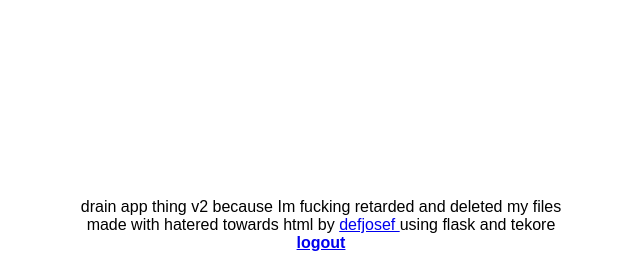
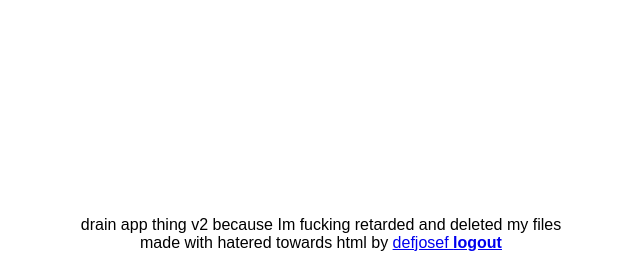
Before and after one commit to josefpython/doyoudrainenough, a Flask app: template templates/results.html in a window 1280 px wide. Shown: the part 528-800 px from the top of the page, without its empty margins (319-959 px from the left). Run offline with Flask 2, Linux system fonts and the light colour scheme; the template is opened without the code that fills it, so the values that code supplies are empty.

Commit message:
Fixed tt link

```diff
--- a/templates/results.html
+++ b/templates/results.html
@@ -24,7 +24,7 @@ body {
         <div class="fav_a_txt">Your favourite DG artist is <p class="fav_a_name_name"> <b> {{ fav_a_name }} </b>  </p></div>
         <div class="ft_txt"> Your favourite DG track is <p class="ft_name_name"> <b> {{ft_name}} </b> </p>  </div>
         <div class="ft_img"><img src="{{ ft_img }}" width="160px" height="160px"></div>
-        <div class="footer">drain app thing v2 because Im fucking retarded and deleted my files <br> made with hatered towards html by <a href="twitter.com/defjosef">defjosef </a> using flask and tekore <br>
+        <div class="footer">drain app thing v2 because Im fucking retarded and deleted my files <br> made with hatered towards html by <a href="https://twitter.com/defjosef" target="_blank">defjosef </a>
         <a href="/logout/"><b> logout </b></a>
         </div>
       </div>
```
